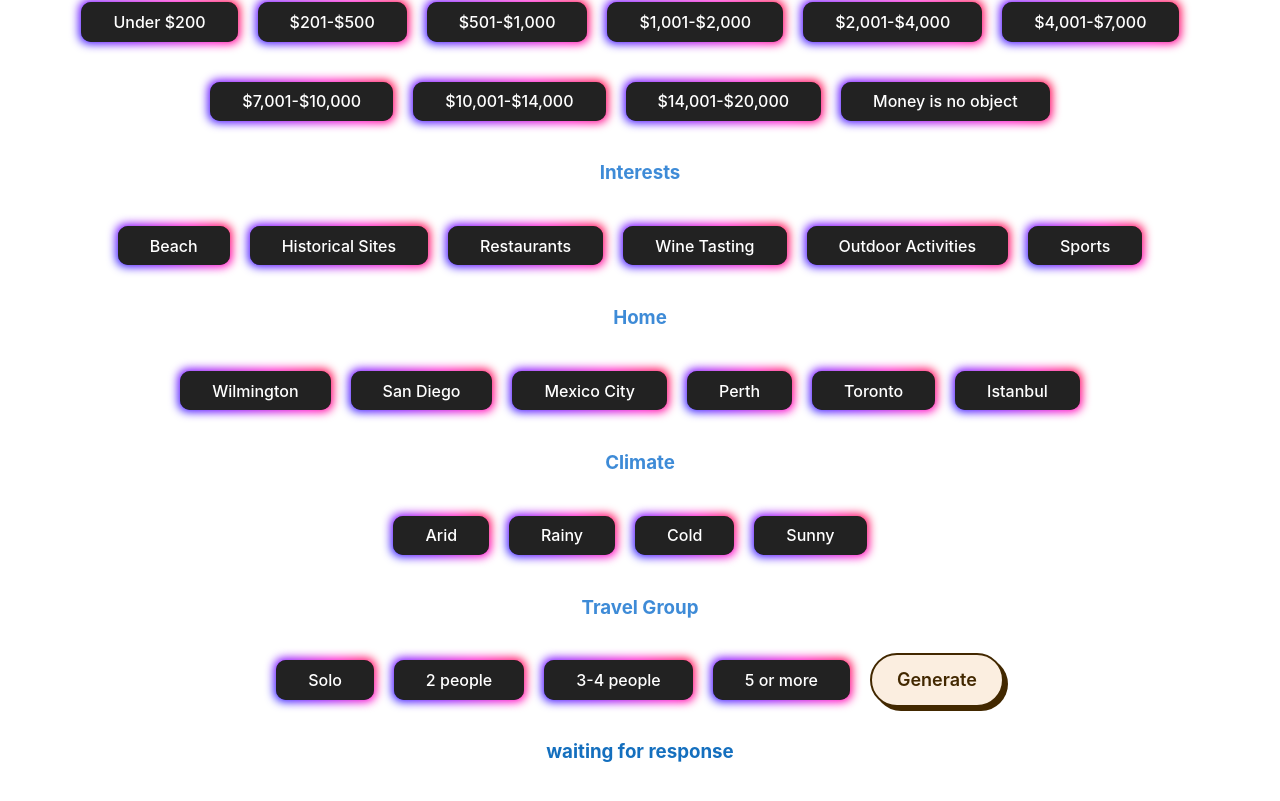
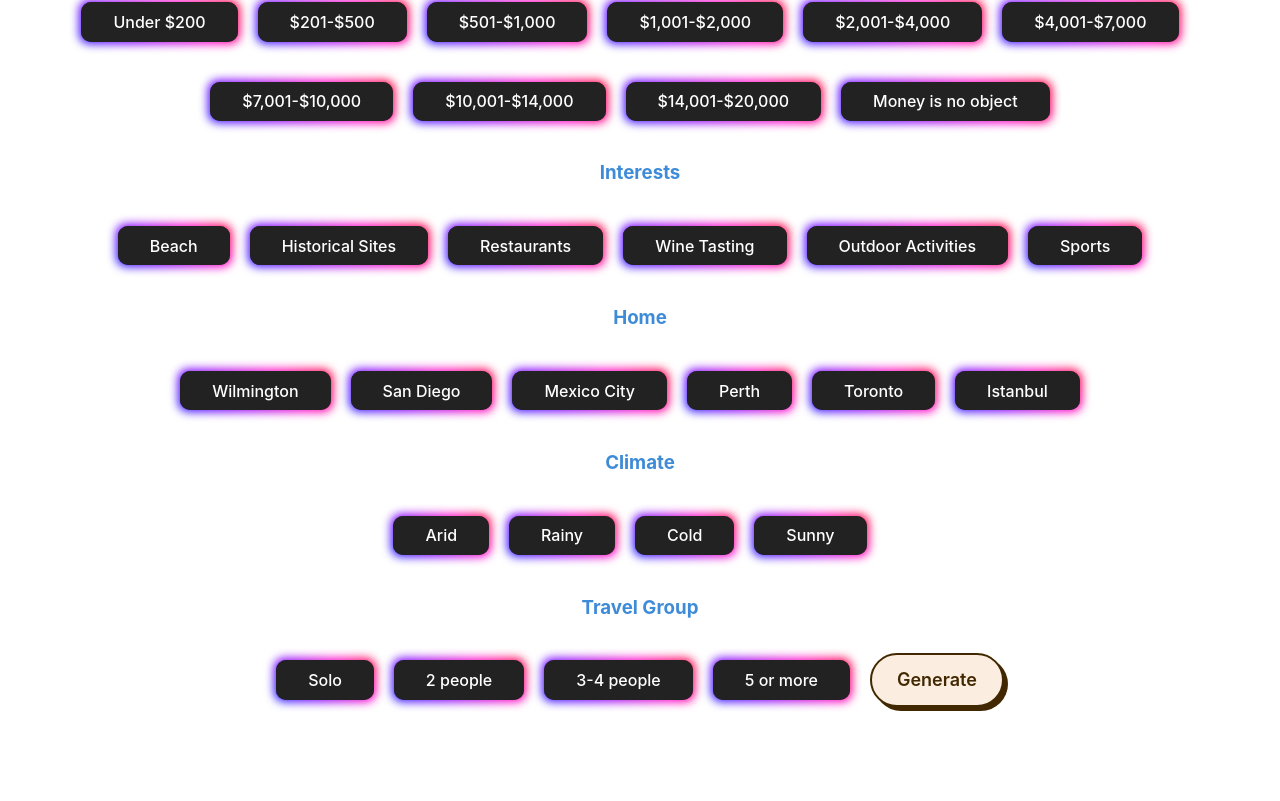
Before and after one commit to TravelOracle/TravelOracleFrontEnd, a React (Vite) app in the folder TravelAIFE/: page / in a window 1280 px wide. Shown: the part 786-1587 px from the top of the page. After the commit the page ends 1556 px from the top, so only its background shows below. Built offline with nearby package versions, Linux system fonts and the light colour scheme.

Commit message:
output text showing on page

```diff
--- a/TravelAIFE/src/components/filters.jsx
+++ b/TravelAIFE/src/components/filters.jsx
@@ -12,7 +12,7 @@ const Filters = () => {
     const [climate, setClimate] = useState("");
     const [travelGroup, setTravelGroup] = useState("");
     const [continent, setContinent] = useState("");
-    const [outputText, setOutputText] = useState("");
+    const [output, setOutput] = useState("");
 
     const handlePost = () => {
         axios
@@ -27,7 +27,7 @@ const Filters = () => {
             })
             .then ((response) => {
                 console.log("Response received:", response.data);
-                setOutputText(response.data.outputText);
+                setOutput(response.data.output_text);
 
             })
     }
@@ -175,7 +175,7 @@ const Filters = () => {
                 <button className="button-85" role="button" onClick={() => handleTravelGroup("3-4 people")}>3-4 people</button>
                 <button className="button-85" role="button" onClick={() => handleTravelGroup("5 or more")}>5 or more</button>
                 <button className="button-74" role="button" onClick={handlePost}>Generate</button>
-                <h3>{climate ? climate : "waiting for response"}</h3>
+                <h3>{output}</h3>
 
 
         </div>
```
